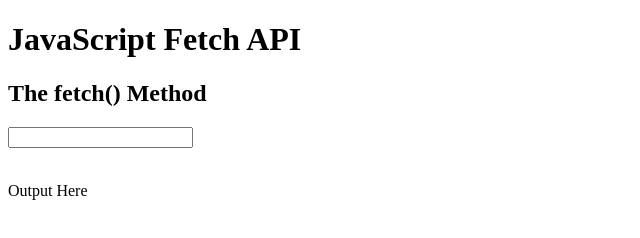
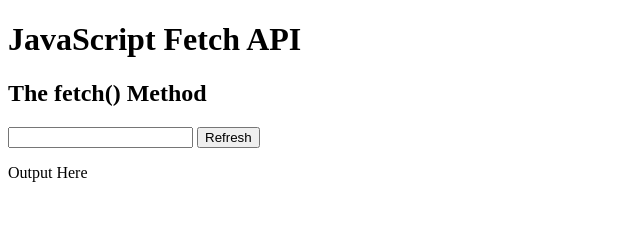
Before and after one commit to firdausly/Portfolio, a plain HTML site: page sample.html in a window 1280 px wide. Shown: the whole page, without its empty margins (0-640 px from the left). Drawn offline with Linux system fonts and the light colour scheme.

Commit message:
Update sample.html

```diff
--- a/sample.html
+++ b/sample.html
@@ -4,12 +4,15 @@
 
 <h1>JavaScript Fetch API</h1>
 <h2>The fetch() Method</h2>
- <input type="text" id="label" name="label" ><br><br>
+ <input type="text" id="label" name="label" >
+ <button id="refresh">Refresh</button><br>
  <p id="demo">Output Here</p>
 <script>
 let file = "https://script.google.com/macros/s/AKfycbyTSdOnFYEgYDOXH3XzVr2oRsjzlGhDALPt6QteQEPgVY50Hj8ogBDxmKsPS-1FvVjM/exec?label=";
 const labelDom=document.getElementById("label");
 const demoDom=document.getElementById("demo");
+const refreshButtonDom=document.getElementById("refresh");
+refreshButtonDom.addEventListener("click",myfunction);
 labelDom.addEventListener("input", myfunction);
 function myfunction(){
 var output=file+labelDom.value;
```
